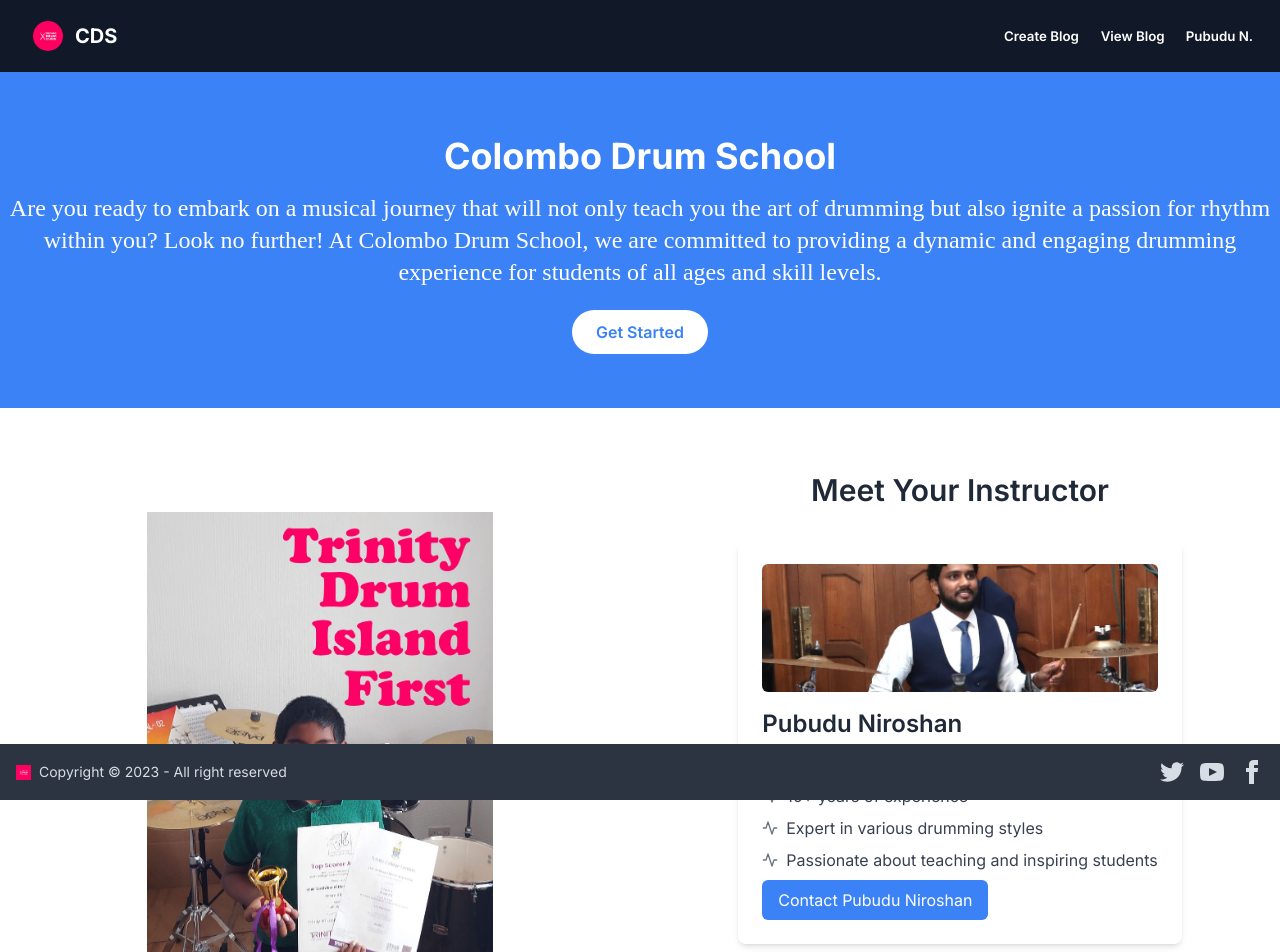
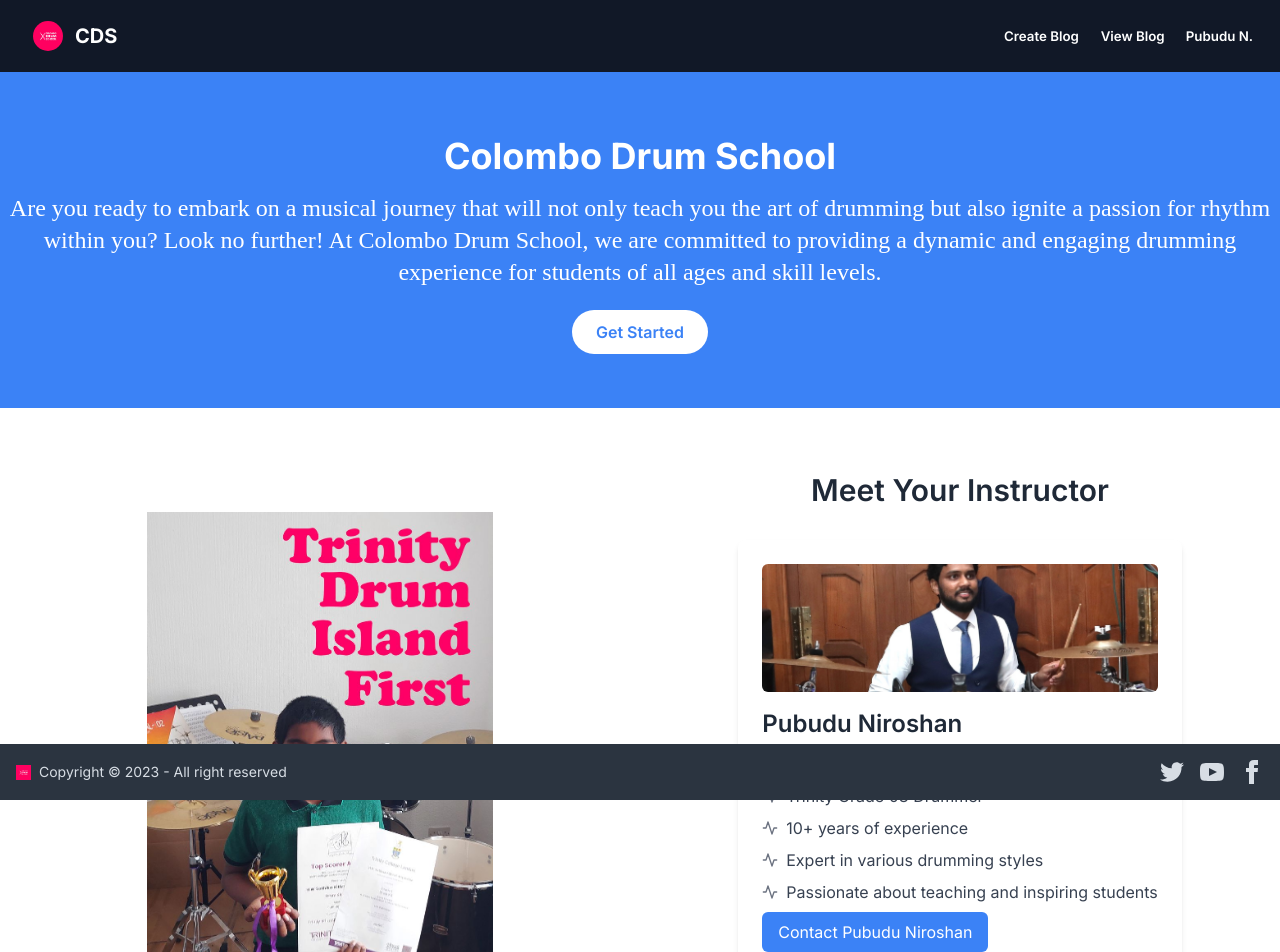
Before and after one commit to Yasith-Heshan/Colombo_Drum_School, a Next.js app: page / in a window 1280 px wide. Shown: the top 952 px of the page. Built offline with nearby package versions, Linux system fonts and the light colour scheme; a web font is replaced by a local one.

Commit message:
Teacher Card Change

```diff
--- a/app/components/TeacherCard.jsx
+++ b/app/components/TeacherCard.jsx
@@ -10,6 +10,20 @@
             />
             <h2 className="text-2xl font-semibold mb-2">{name}</h2>
             <p className="text-gray-600 text-sm mb-4">Professional Drum Instructor</p>
+            <div className="flex items-center mb-2">
+                <svg
+                    className="w-4 h-4 text-gray-500 mr-2"
+                    fill="none"
+                    stroke="currentColor"
+                    strokeLinecap="round"
+                    strokeLinejoin="round"
+                    strokeWidth="2"
+                    viewBox="0 0 24 24"
+                >
+                    <path d="M22 12h-4l-3 9L9 3l-3 9H2"></path>
+                </svg>
+                <p className="text-gray-700">Trinity Grade 08 Drummer</p>
+            </div>
             <div className="flex items-center mb-2">
                 <svg
                     className="w-4 h-4 text-gray-500 mr-2"
```
